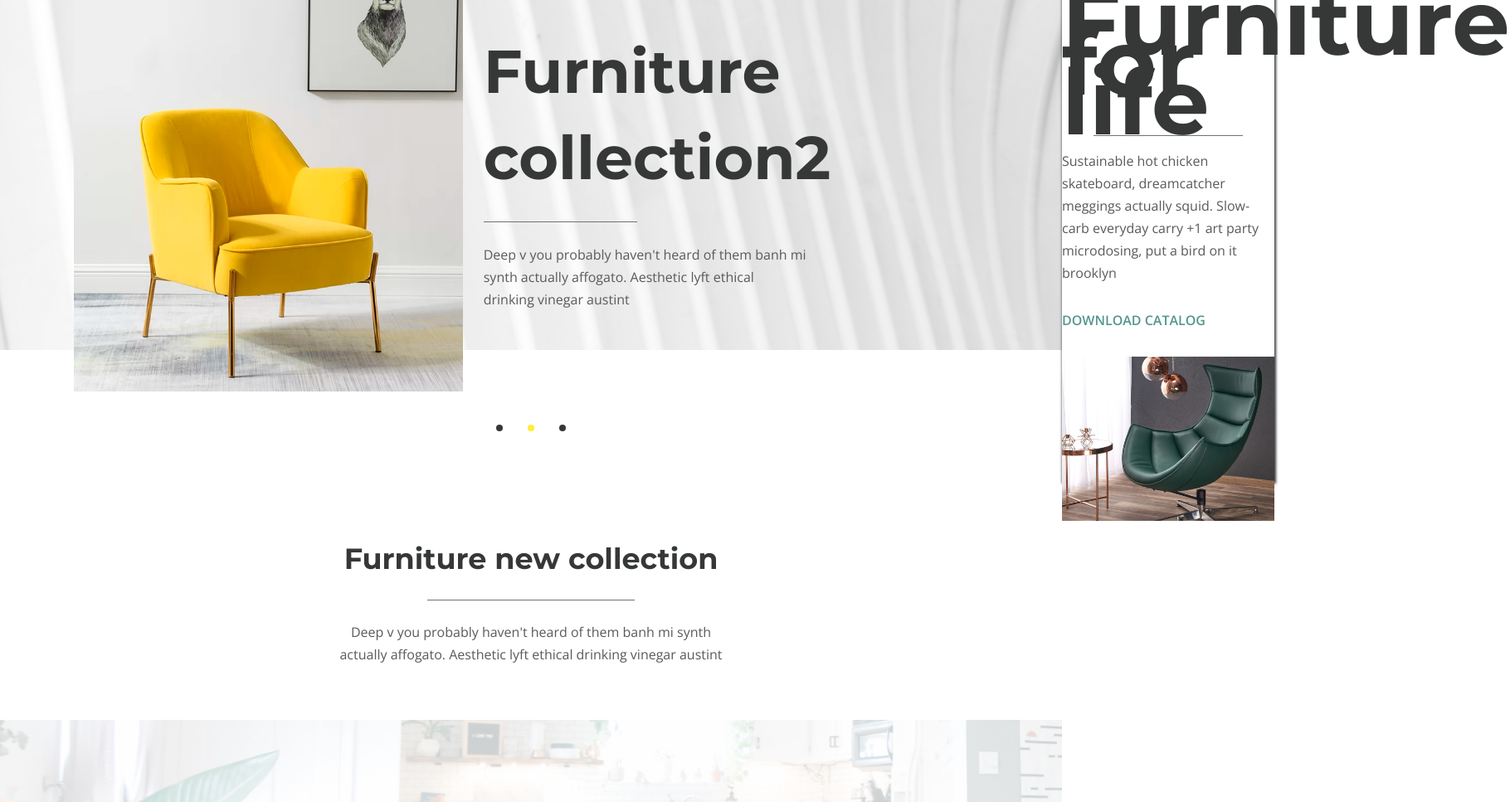
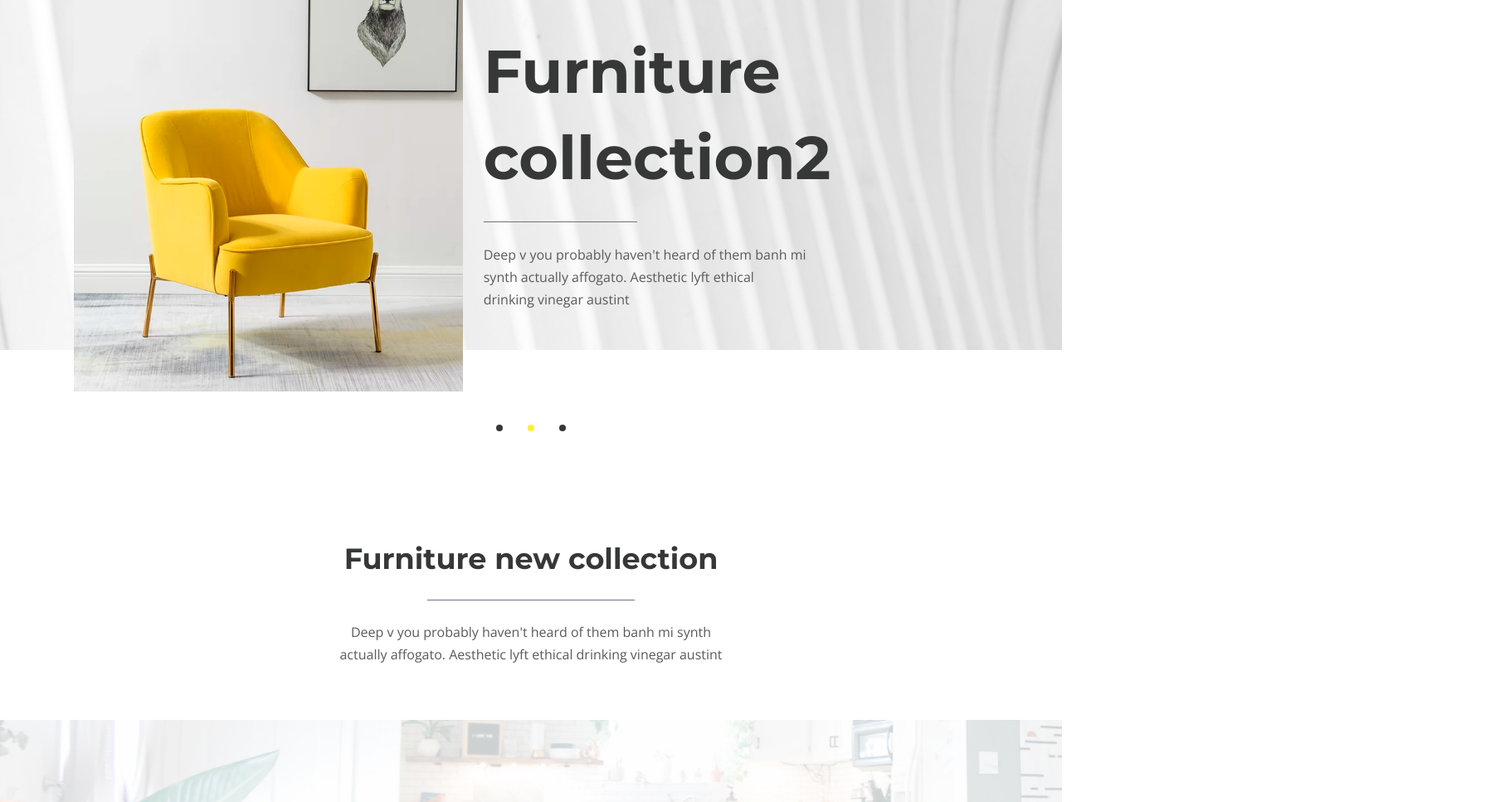
Before and after one commit to foreman28/desire, a plain HTML site: page index.html in a window 1280 px wide. Shown: the part 219-1186 px from the top of the page at 83% size, 1820 px wide, since content can reach past the window. Drawn offline with nearby package versions, Linux system fonts and the light colour scheme.

Commit message:
Update index.html

```diff
--- a/index.html
+++ b/index.html
@@ -47,7 +47,7 @@
               <img src="images/burger.svg" alt="button" />
             </button>
             <!-- Выпадающее меню -->
-            <div class="rightside-menu rightside-menu--close">
+            <!-- <div class="rightside-menu rightside-menu--close">
               <button class="rightside-menu__close">
                 <img src="images/close.svg" alt="button" />
               </button>
@@ -57,22 +57,9 @@
                   src="images/logo-big.png"
                   alt="logo"
                 />
-                <h2 class="rightside-menu__title">Furniture for life</h2>
-                <p class="rightside-menu__text">
-                  Sustainable hot chicken skateboard, dreamcatcher meggings actually
-                  squid. Slow-carb everyday carry +1 art party microdosing, put a bird
-                  on it brooklyn
-                </p>
-                <a href="Catalog2023.pdf" class="rightside-menu__link" target="_blank"
-                  >Download catalog</a
-                >
-                <img
-                  class="rightside-menu__images"
-                  src="images/ppmenu-img.jpg"
-                  alt="images"
-                />
+
               </div>
-            </div>
+            </div> -->
           </div>
         </div>
       </header>
```
